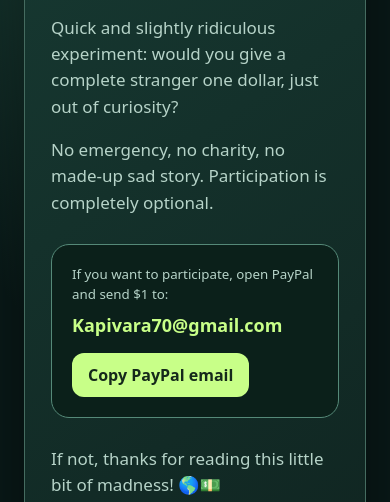
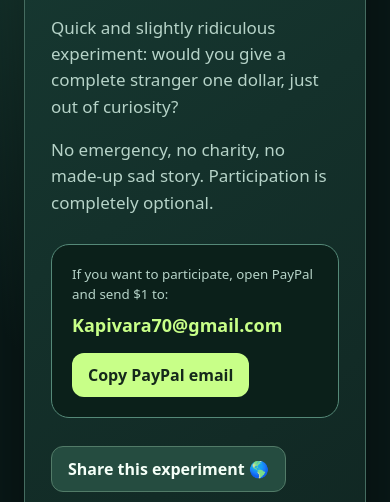
Before and after one commit to Oriolys/experimento-del-dolar-, a plain HTML site: page index.html in a window 390 px wide. Shown: the part 342-844 px from the top of the page. Drawn offline with Linux system fonts and the light colour scheme.

Commit message:
Add mobile share button to help visitors spread the experiment

```diff
--- a/index.html
+++ b/index.html
@@ -27,7 +27,7 @@ p{font-size:clamp(17px,2.6vw,20px);line-height:1.55;color:var(--muted)}
 .panel{border:1px solid #558978;border-radius:18px;padding:20px;margin:28px 0;background:#0b201a}
 .panel small{display:block;color:var(--muted);line-height:1.5;margin-bottom:8px}
 code{font:700 clamp(18px,3vw,24px) system-ui;color:var(--lime);overflow-wrap:anywhere}
-#copy{display:block;margin-top:16px}
+#copy{display:block;margin-top:16px}.share{background:#254c40;color:#f5fff8;border:1px solid #527b68;display:block;margin:0 0 14px}
 footer{font-size:13px;line-height:1.55;color:#9abfb2;margin-top:24px}
 </style>
 </head>
@@ -47,6 +47,7 @@ footer{font-size:13px;line-height:1.55;color:#9abfb2;margin-top:24px}
 <code>Kapivara70@gmail.com</code>
 <button type="button" id="copy">Copy PayPal email</button>
 </section>
+<button type="button" id="share" class="share">Share this experiment 🌎</button>
 <p id="ending">If not, thanks for reading this little bit of madness! 🌎💵</p>
 <footer id="foot">Personal experiment. Not affiliated with PayPal or GitHub. Payment fees may apply.</footer>
 </main>
@@ -59,9 +60,12 @@ const words={
 };
 let language='en';
 const ids=['title','intro','details','paylabel','copy','ending','foot'];
-function setLang(l){language=l;document.documentElement.lang=l;for(const id of ids){const target=document.getElementById(id);if(id==='title')target.innerHTML=words[l][id];else target.textContent=words[l][id];}document.querySelectorAll('.lang').forEach(b=>b.setAttribute('aria-pressed',String(b.dataset.l===l)));}
+function setLang(l){language=l;document.documentElement.lang=l;for(const id of ids){const target=document.getElementById(id);if(id==='title')target.innerHTML=words[l][id];else target.textContent=words[l][id];}document.querySelectorAll('.lang').forEach(b=>b.setAttribute('aria-pressed',String(b.dataset.l===l)));document.getElementById('share').textContent=shareLabels[l];}
 document.querySelectorAll('.lang').forEach(b=>b.addEventListener('click',()=>setLang(b.dataset.l)));
 document.getElementById('copy').addEventListener('click',async()=>{try{await navigator.clipboard.writeText('Kapivara70@gmail.com');document.getElementById('copy').textContent=words[language].copied;}catch{window.prompt('Copy PayPal:', 'Kapivara70@gmail.com');}});
+const shareLabels={en:'Share this experiment 🌎',es:'Compartir este experimento 🌎',pt:'Compartilhar este experimento 🌎',fr:'Partager cette expérience 🌎'};
+const shareButton=document.getElementById('share');
+shareButton.addEventListener('click',async()=>{const shareData={title:'The $1 Experiment 💵😂',text:language==='es'?'¿Le regalarías un dólar a un desconocido? 😂': 'Would you give a stranger $1? 😂',url:location.href};try{if(navigator.share){await navigator.share(shareData)}else if(navigator.clipboard){await navigator.clipboard.writeText(location.href);shareButton.textContent=language==='es'?'¡Enlace copiado!': 'Link copied!'}else{window.prompt('Share this link:',location.href)}}catch(err){if(err.name!=='AbortError')window.prompt('Share this link:',location.href)}});
 const browserLang=(navigator.language||'en').slice(0,2);
 if(words[browserLang])setLang(browserLang);
 </script>
```
